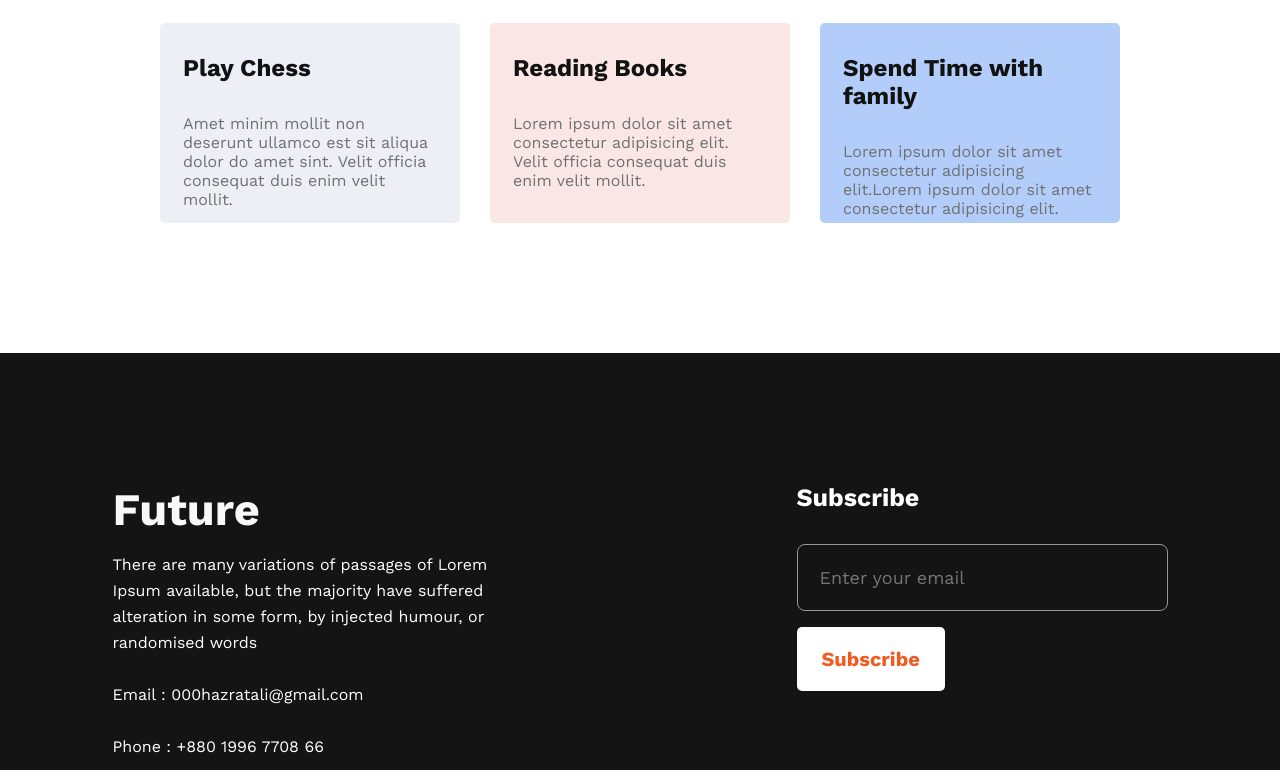
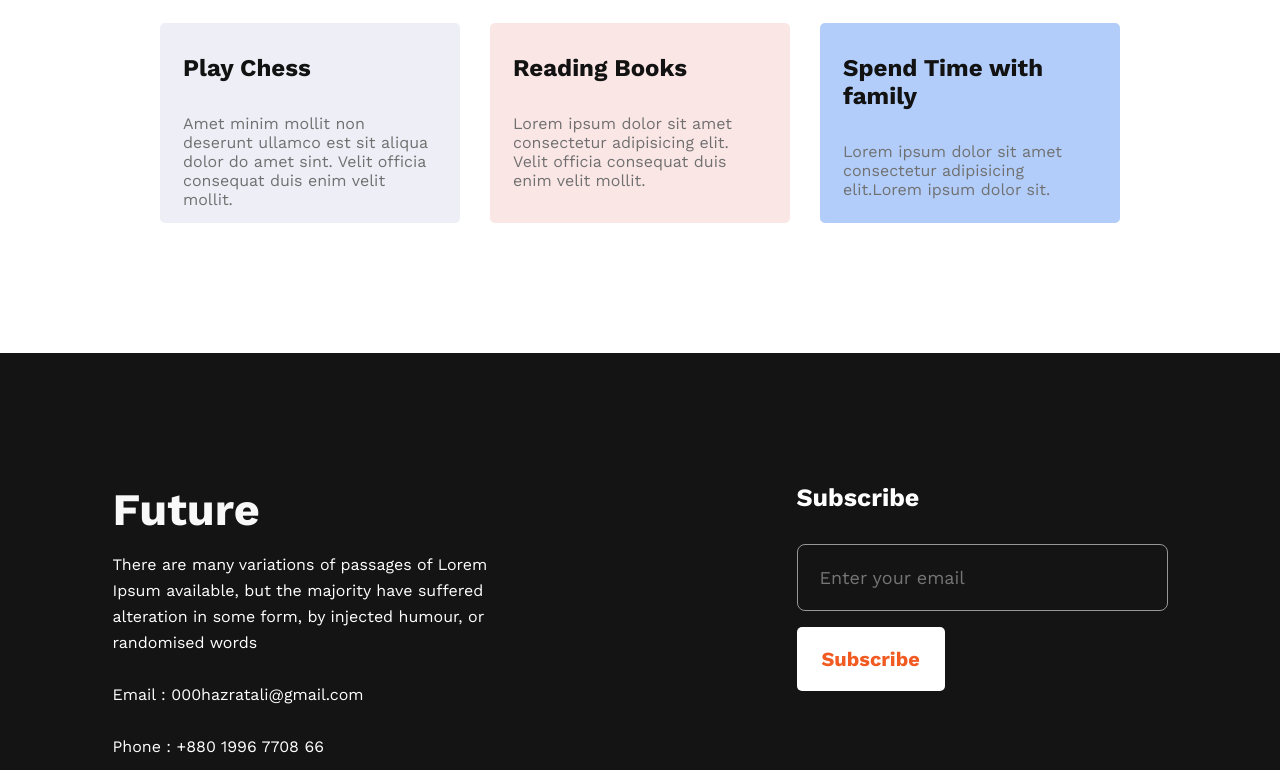
Before and after one commit to invalid2valid/first-assignment-of-ph, a plain HTML site: page index.html in a window 1280 px wide. Shown: the part 2800-3570 px from the top of the page. Drawn offline with nearby package versions, Linux system fonts and the light colour scheme.

Commit message:
all done

```diff
--- a/index.html
+++ b/index.html
@@ -102,7 +102,7 @@
                 </div>
                 <div class="box box-3">
                     <h3 class="box-title">Spend Time with family</h3>
-                    <p class="box-des">Lorem ipsum dolor sit amet consectetur adipisicing elit.Lorem ipsum dolor sit amet consectetur adipisicing elit.</p>
+                    <p class="box-des">Lorem ipsum dolor sit amet consectetur adipisicing elit.Lorem ipsum dolor sit.</p>
                 </div>
             </div>
         </section>
```
